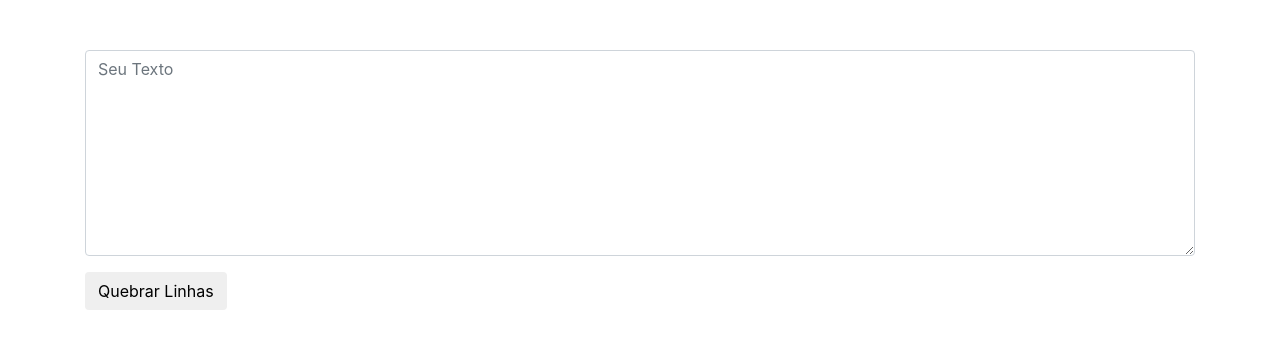
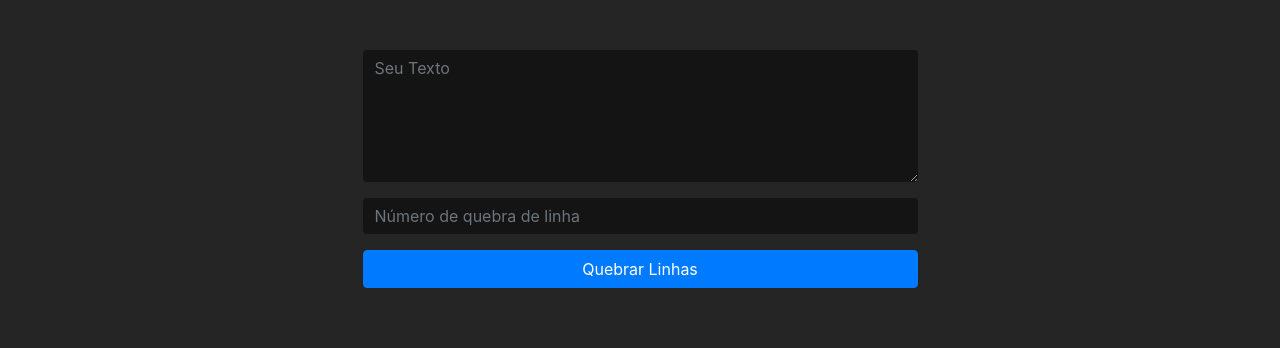
Before and after one commit to PedroKJunior/chuva, an Angular app: page / in a window 1280 px wide. Shown: the top 348 px of the page. Built offline with nearby package versions, Linux system fonts and the light colour scheme.

Commit message:
estilização do body, textarea e input text

```diff
--- a/src/app/app.component.css
+++ b/src/app/app.component.css
@@ -0,0 +1,15 @@
+.btn{
+  cursor:pointer;
+}
+
+.form-control{
+  background-color: #141414;
+  border:none;
+  color: #c7c7c7;
+}
+
+.form-group{
+  width: 50%;
+  margin-left: auto;
+  margin-right: auto;
+}
--- a/src/app/app.component.html
+++ b/src/app/app.component.html
@@ -1,7 +1,10 @@
 <!--The content below is only a placeholder and can be replaced.-->
 <div class="form-group">
-  <textarea name="name" class="form-control" rows="8" cols="80" placeholder="Seu Texto"></textarea>
+  <textarea name="name" class="form-control" rows="5" cols="10" placeholder="Seu Texto"></textarea>
 </div>
 <div class="form-group">
-  <button class="btn btn-default">Quebrar Linhas</button>
+  <input type="text" class="form-control" placeholder="Número de quebra de linha">
 </div>
+<div class="form-group">
+  <button class="btn btn-primary btn-block">Quebrar Linhas</button>
+</div>
--- a/src/index.html
+++ b/src/index.html
@@ -8,7 +8,7 @@
   <meta name="viewport" content="width=device-width, initial-scale=1">
   <link rel="icon" type="image/x-icon" href="favicon.ico">
 </head>
-<body>
+<body class="body">
   <div class="container">
     <app-root></app-root>
   </div>
--- a/src/styles.css
+++ b/src/styles.css
@@ -1,4 +1,8 @@
 /* You can add global styles to this file, and also import other style files */
+.body{
+  background-color: #252525;
+}
+
 .container{
   margin-top: 50px;
 }
```
